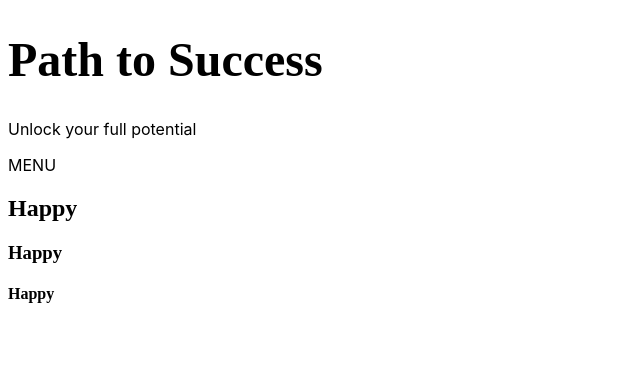
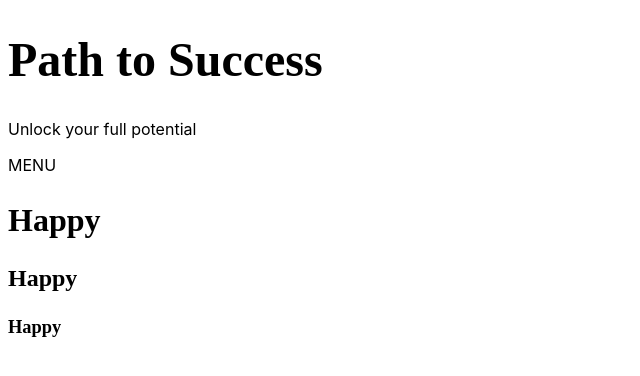
Before and after one commit to istubbs1/Path-to-Success, a plain HTML site: page index.html in a window 1280 px wide. Shown: the whole page, without its empty margins (0-640 px from the left). Drawn offline with Linux system fonts and the light colour scheme; a web font is replaced by a local one.

Commit message:
Update index.html

```diff
--- a/index.html
+++ b/index.html
@@ -30,6 +30,18 @@
         font-family: 'Inter';
         }
 
+        h2 {
+            font-size: 2em;
+        }
+
+        h3 {
+            font-size:1.5em;
+        }
+
+        h4 {
+            font-size: 1.15em;
+        }
+
         </style>
     </head>
     <body>
```
